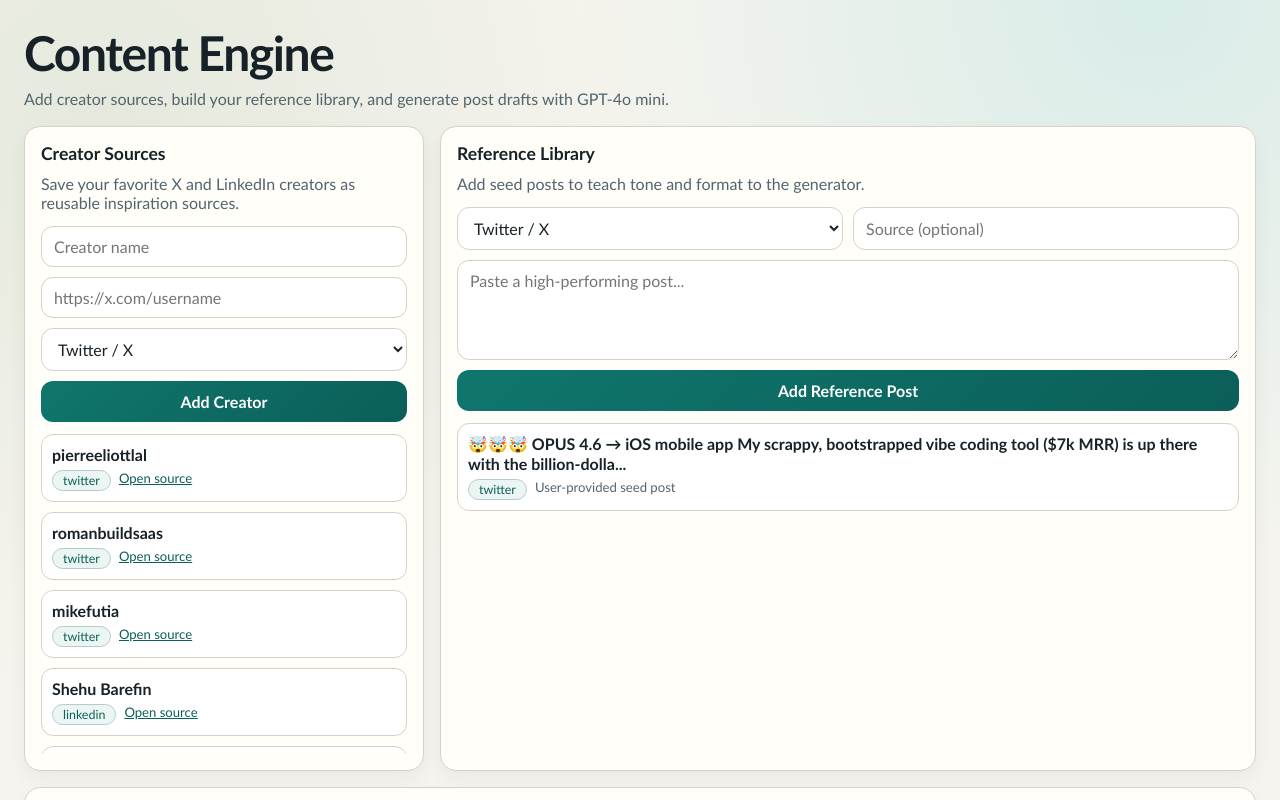
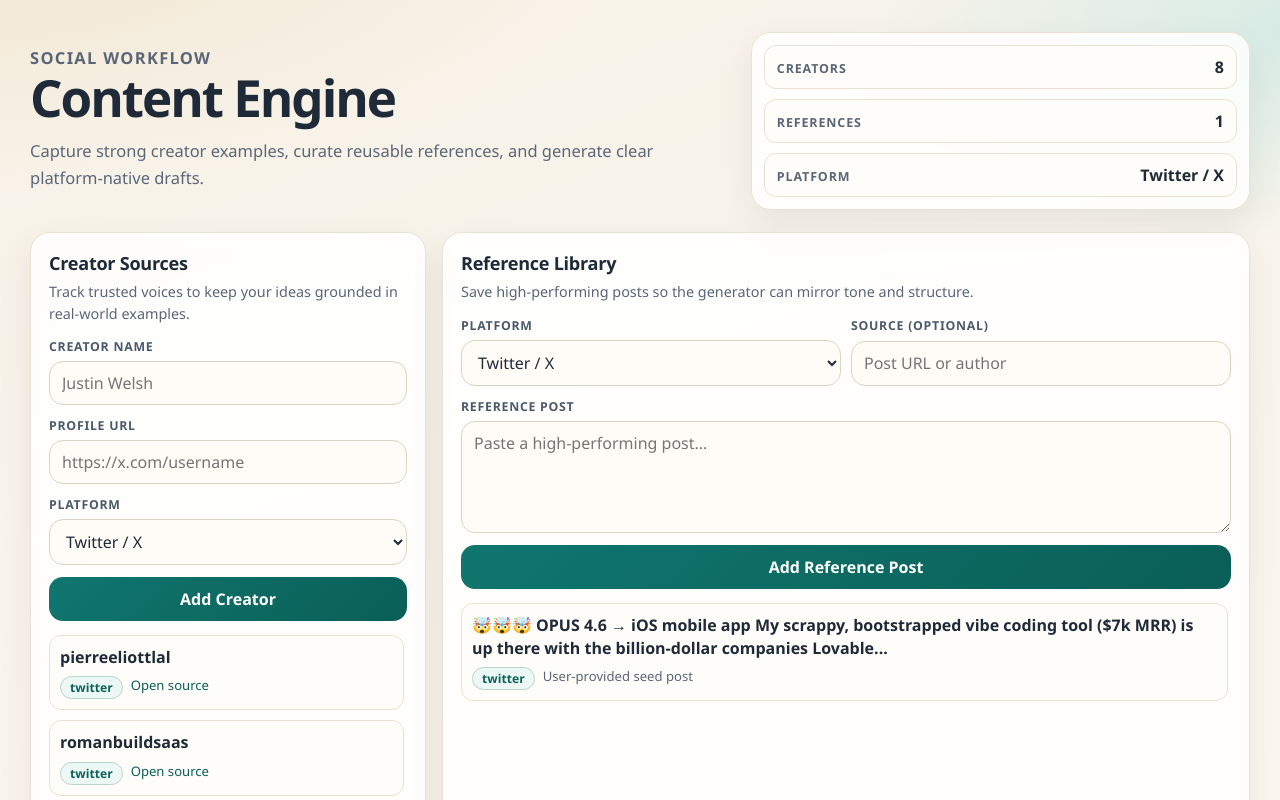
Before and after one commit to yar-malik/yar-content-engine, a Next.js app: page / in a window 1280 px wide. Shown: the top 800 px of the page. Built offline with nearby package versions, Linux system fonts and the light colour scheme.

Commit message:
all commits

```diff
--- a/app/globals.css
+++ b/app/globals.css
@@ -1,12 +1,19 @@
 :root {
-  --bg: #f6f4ee;
-  --bg-card: #fffef8;
-  --ink: #172228;
-  --ink-soft: #53646f;
+  --bg-0: #f7f2e8;
+  --bg-1: #fffaf2;
+  --surface: rgba(255, 255, 255, 0.84);
+  --surface-strong: #fffdf9;
+  --ink: #1f2a38;
+  --ink-soft: #5a6677;
+  --line: #d9d3c5;
+  --line-soft: #e8e2d4;
   --brand: #0f766e;
-  --brand-strong: #0b5f58;
-  --line: #d7d2c6;
-  --radius: 16px;
+  --brand-strong: #0a5f58;
+  --danger: #ac2c2c;
+  --success: #176944;
+  --radius-lg: 20px;
+  --radius-md: 14px;
+  --shadow: 0 14px 34px rgba(31, 42, 56, 0.08);
 }
 
 * {
@@ -17,47 +24,127 @@ html,
 body {
   margin: 0;
   padding: 0;
+  min-height: 100%;
   font-family:
+    "Manrope",
     "Avenir Next",
-    "Trebuchet MS",
     "Segoe UI",
-    "Helvetica Neue",
     sans-serif;
   color: var(--ink);
   background:
-    radial-gradient(circle at 8% 10%, #e5e9dd 0, transparent 36%),
-    radial-gradient(circle at 90% 0%, #d9ece8 0, transparent 34%),
-    var(--bg);
+    radial-gradient(58rem 24rem at -2% -5%, #f2e6d1 0%, transparent 70%),
+    radial-gradient(42rem 20rem at 102% 2%, #d6ebe5 0%, transparent 68%),
+    linear-gradient(160deg, var(--bg-0) 0%, var(--bg-1) 100%);
 }
 
 a {
   color: var(--brand-strong);
+  text-decoration: none;
+  transition: color 0.2s ease;
+}
+
+a:hover {
+  color: var(--brand);
 }
 
 .page {
   min-height: 100vh;
-  padding: 24px;
+  padding: 32px 20px 40px;
 }
 
 .shell {
-  max-width: 1280px;
+  max-width: 1220px;
   margin: 0 auto;
 }
 
 .hero {
-  margin-bottom: 18px;
+  display: grid;
+  grid-template-columns: 1.4fr 1fr;
+  gap: 22px;
+  align-items: stretch;
+  margin-bottom: 22px;
+  animation: fadeInUp 0.45s ease-out;
+}
+
+.eyebrow {
+  margin: 0 0 8px;
+  font-size: 0.78rem;
+  font-weight: 700;
+  letter-spacing: 0.08em;
+  text-transform: uppercase;
+  color: #3f4b5d;
 }
 
 .hero h1 {
   margin: 0;
-  font-size: clamp(1.9rem, 4vw, 3rem);
-  letter-spacing: -0.03em;
+  font-size: clamp(2.1rem, 4vw, 3.25rem);
+  line-height: 1.05;
+  letter-spacing: -0.04em;
 }
 
 .hero p {
-  margin: 8px 0 0;
+  margin: 12px 0 0;
   color: var(--ink-soft);
-  max-width: 720px;
+  max-width: 760px;
+  font-size: 1.03rem;
+  line-height: 1.65;
+}
+
+.heroStats {
+  background: var(--surface);
+  border: 1px solid var(--line-soft);
+  border-radius: var(--radius-lg);
+  padding: 12px;
+  display: grid;
+  grid-template-columns: 1fr;
+  gap: 10px;
+  backdrop-filter: blur(9px);
+  box-shadow: var(--shadow);
+}
+
+.stat {
+  border: 1px solid var(--line-soft);
+  border-radius: 12px;
+  background: var(--surface-strong);
+  padding: 10px 12px;
+  display: flex;
+  justify-content: space-between;
+  align-items: baseline;
+  gap: 10px;
+}
+
+.stat span {
+  font-size: 0.78rem;
+  color: var(--ink-soft);
+  text-transform: uppercase;
+  letter-spacing: 0.07em;
+  font-weight: 700;
+}
+
+.stat strong {
+  font-size: 1rem;
+  color: var(--ink);
+}
+
+.statusBanner {
+  margin: 0 0 18px;
+  padding: 10px 14px;
+  border-radius: 12px;
+  font-size: 0.92rem;
+  font-weight: 600;
+  border: 1px solid transparent;
+}
+
+.statusBanner.error {
+  color: var(--danger);
+  border-color: #eec7c7;
+  background: #fff2f2;
+}
+
+.statusBanner.success {
+  color: var(--success);
+  border-color: #cde6d7;
+  background: #f1fcf5;
 }
 
 .grid {
@@ -67,21 +154,29 @@ a {
 }
 
 .card {
-  background: var(--bg-card);
-  border: 1px solid var(--line);
-  border-radius: var(--radius);
-  padding: 16px;
-  box-shadow: 0 8px 18px rgba(27, 42, 45, 0.05);
+  background: var(--surface);
+  border: 1px solid var(--line-soft);
+  border-radius: var(--radius-lg);
+  padding: 18px;
+  box-shadow: var(--shadow);
+  backdrop-filter: blur(9px);
 }
 
-.card h2 {
-  margin: 0 0 10px;
-  font-size: 1.1rem;
+.sectionHead {
+  margin-bottom: 14px;
 }
 
-.card p {
+.sectionHead h2 {
   margin: 0;
+  font-size: 1.13rem;
+  letter-spacing: -0.015em;
+}
+
+.sectionHead p {
+  margin: 6px 0 0;
   color: var(--ink-soft);
+  font-size: 0.9rem;
+  line-height: 1.5;
 }
 
 .span-4 {
@@ -97,15 +192,31 @@ a {
 }
 
 .form {
-  margin-top: 14px;
   display: grid;
-  gap: 10px;
+  gap: 12px;
 }
 
 .row {
   display: grid;
-  grid-template-columns: 1fr 1fr;
+  grid-template-columns: repeat(2, minmax(0, 1fr));
   gap: 10px;
+}
+
+.row-tight {
+  grid-template-columns: 1.4fr 0.6fr;
+}
+
+.field {
+  display: grid;
+  gap: 6px;
+}
+
+.fieldLabel {
+  font-size: 0.77rem;
+  color: #4b596c;
+  font-weight: 700;
+  text-transform: uppercase;
+  letter-spacing: 0.06em;
 }
 
 input,
@@ -120,94 +231,149 @@ textarea,
 select {
   width: 100%;
   border: 1px solid var(--line);
-  border-radius: 12px;
+  border-radius: var(--radius-md);
   padding: 10px 12px;
-  background: #fff;
   color: var(--ink);
+  background: #fffcf7;
+  transition: border-color 0.2s ease, box-shadow 0.2s ease;
+}
+
+input:focus,
+textarea:focus,
+select:focus {
+  outline: none;
+  border-color: var(--brand);
+  box-shadow: 0 0 0 3px rgba(15, 118, 110, 0.16);
 }
 
 textarea {
-  min-height: 100px;
+  min-height: 112px;
   resize: vertical;
 }
 
 button {
   border: none;
-  border-radius: 12px;
-  padding: 11px 14px;
-  background: linear-gradient(135deg, var(--brand) 0%, var(--brand-strong) 100%);
+  border-radius: var(--radius-md);
+  padding: 11px 15px;
+  background: linear-gradient(135deg, var(--brand), var(--brand-strong));
   color: #fff;
   cursor: pointer;
   font-weight: 700;
+  transition: transform 0.15s ease, box-shadow 0.2s ease;
+}
+
+button:hover {
+  transform: translateY(-1px);
+  box-shadow: 0 8px 18px rgba(10, 95, 88, 0.26);
 }
 
 button:disabled {
-  opacity: 0.65;
+  opacity: 0.66;
   cursor: not-allowed;
+  transform: none;
+  box-shadow: none;
 }
 
 .list {
   display: grid;
   gap: 10px;
-  margin-top: 12px;
-  max-height: 320px;
+  margin-top: 14px;
+  max-height: 318px;
   overflow: auto;
+  padding-right: 3px;
 }
 
 .item {
-  border: 1px solid var(--line);
+  border: 1px solid var(--line-soft);
   border-radius: 12px;
   padding: 10px;
-  background: #fff;
+  background: var(--surface-strong);
 }
 
-.item .meta {
+.item strong {
+  line-height: 1.45;
+}
+
+.item.muted {
+  color: var(--ink-soft);
+  background: rgba(255, 255, 255, 0.7);
+}
+
+.meta {
   display: flex;
   gap: 8px;
   flex-wrap: wrap;
-  margin-top: 6px;
+  margin-top: 7px;
   font-size: 0.82rem;
   color: var(--ink-soft);
 }
 
 .tag {
-  border: 1px solid #b7cbc6;
-  background: #ebf5f3;
-  color: #0d6157;
+  border: 1px solid #bad3cd;
+  background: #ecf8f5;
+  color: #0e625a;
   border-radius: 999px;
-  padding: 2px 10px;
-  font-size: 0.78rem;
-}
-
-.error {
-  color: #b72222;
-  margin-top: 10px;
-}
-
-.success {
-  color: #176944;
-  margin-top: 10px;
+  padding: 2px 9px;
+  font-size: 0.76rem;
+  font-weight: 600;
 }
 
 .output {
   display: grid;
-  gap: 12px;
-  margin-top: 12px;
+  gap: 10px;
+  margin-top: 14px;
+}
+
+.outputCard {
+  background: #fffefb;
 }
 
 .output pre {
   margin: 8px 0 0;
   white-space: pre-wrap;
   font-family: inherit;
+  color: #334055;
+  line-height: 1.54;
 }
 
-@media (max-width: 980px) {
+@keyframes fadeInUp {
+  from {
+    opacity: 0;
+    transform: translateY(12px);
+  }
+  to {
+    opacity: 1;
+    transform: translateY(0);
+  }
+}
+
+@media (max-width: 1040px) {
+  .hero {
+    grid-template-columns: 1fr;
+  }
+
   .span-4,
-  .span-8 {
+  .span-8,
+  .span-12 {
     grid-column: span 12;
   }
+}
 
-  .row {
+@media (max-width: 760px) {
+  .page {
+    padding: 20px 12px 28px;
+  }
+
+  .card {
+    padding: 14px;
+  }
+
+  .row,
+  .row-tight {
     grid-template-columns: 1fr;
   }
+
+  .hero p {
+    font-size: 0.96rem;
+  }
 }
--- a/app/page.js
+++ b/app/page.js
@@ -131,33 +131,68 @@ export default function HomePage() {
     }
   }
 
+  const platformLabel = genForm.platform === "linkedin" ? "LinkedIn" : "Twitter / X";
+
   return (
     <div className="page">
       <div className="shell">
         <header className="hero">
+          <div>
+            <p className="eyebrow">Social Workflow</p>
             <h1>Content Engine</h1>
             <p>
-            Add creator sources, build your reference library, and generate post drafts with
-            GPT-4o mini.
+              Capture strong creator examples, curate reusable references, and generate clear
+              platform-native drafts.
             </p>
+          </div>
+          <div className="heroStats">
+            <div className="stat">
+              <span>Creators</span>
+              <strong>{creators.length}</strong>
+            </div>
+            <div className="stat">
+              <span>References</span>
+              <strong>{filteredItems.length}</strong>
+            </div>
+            <div className="stat">
+              <span>Platform</span>
+              <strong>{platformLabel}</strong>
+            </div>
+          </div>
         </header>
+
+        {(status.error || status.success) && (
+          <div className={`statusBanner ${status.error ? "error" : "success"}`}>
+            {status.error || status.success}
+          </div>
+        )}
 
         <section className="grid">
           <article className="card span-4">
+            <div className="sectionHead">
               <h2>Creator Sources</h2>
-            <p>Save your favorite X and LinkedIn creators as reusable inspiration sources.</p>
+              <p>Track trusted voices to keep your ideas grounded in real-world examples.</p>
+            </div>
 
             <form className="form" onSubmit={addCreator}>
+              <label className="field">
+                <span className="fieldLabel">Creator Name</span>
                 <input
-                placeholder="Creator name"
+                  placeholder="Justin Welsh"
                   value={creatorForm.name}
                   onChange={(e) => setCreatorForm((prev) => ({ ...prev, name: e.target.value }))}
                 />
+              </label>
+              <label className="field">
+                <span className="fieldLabel">Profile URL</span>
                 <input
                   placeholder="https://x.com/username"
                   value={creatorForm.url}
                   onChange={(e) => setCreatorForm((prev) => ({ ...prev, url: e.target.value }))}
                 />
+              </label>
+              <label className="field">
+                <span className="fieldLabel">Platform</span>
                 <select
                   value={creatorForm.platform}
                   onChange={(e) =>
@@ -167,13 +202,14 @@ export default function HomePage() {
                   <option value="twitter">Twitter / X</option>
                   <option value="linkedin">LinkedIn</option>
                 </select>
+              </label>
               <button type="submit">Add Creator</button>
             </form>
 
             <div className="list">
-              {loading.creators && <div className="item">Loading creators...</div>}
+              {loading.creators && <div className="item muted">Loading creators...</div>}
               {!loading.creators && creators.length === 0 && (
-                <div className="item">No creators yet.</div>
+                <div className="item muted">No creators yet.</div>
               )}
               {creators.map((creator) => (
                 <div className="item" key={creator.id}>
@@ -190,40 +226,58 @@ export default function HomePage() {
           </article>
 
           <article className="card span-8">
+            <div className="sectionHead">
               <h2>Reference Library</h2>
-            <p>Add seed posts to teach tone and format to the generator.</p>
+              <p>Save high-performing posts so the generator can mirror tone and structure.</p>
+            </div>
 
             <form className="form" onSubmit={addLibraryItem}>
               <div className="row">
+                <label className="field">
+                  <span className="fieldLabel">Platform</span>
                   <select
                     value={itemForm.platform}
-                  onChange={(e) => setItemForm((prev) => ({ ...prev, platform: e.target.value }))}
+                    onChange={(e) =>
+                      setItemForm((prev) => ({ ...prev, platform: e.target.value }))
+                    }
                   >
                     <option value="twitter">Twitter / X</option>
                     <option value="linkedin">LinkedIn</option>
                   </select>
+                </label>
+                <label className="field">
+                  <span className="fieldLabel">Source (optional)</span>
                   <input
-                  placeholder="Source (optional)"
+                    placeholder="Post URL or author"
                     value={itemForm.source}
-                  onChange={(e) => setItemForm((prev) => ({ ...prev, source: e.target.value }))}
+                    onChange={(e) =>
+                      setItemForm((prev) => ({ ...prev, source: e.target.value }))
+                    }
                   />
+                </label>
               </div>
+              <label className="field">
+                <span className="fieldLabel">Reference Post</span>
                 <textarea
                   placeholder="Paste a high-performing post..."
                   value={itemForm.text}
                   onChange={(e) => setItemForm((prev) => ({ ...prev, text: e.target.value }))}
                 />
+              </label>
               <button type="submit">Add Reference Post</button>
             </form>
 
             <div className="list">
-              {loading.items && <div className="item">Loading posts...</div>}
+              {loading.items && <div className="item muted">Loading posts...</div>}
               {!loading.items && filteredItems.length === 0 && (
-                <div className="item">No posts for {genForm.platform} yet.</div>
+                <div className="item muted">No posts for {genForm.platform} yet.</div>
               )}
               {filteredItems.map((item) => (
                 <div className="item" key={item.id}>
-                  <strong>{item.text.slice(0, 120)}{item.text.length > 120 ? "..." : ""}</strong>
+                  <strong>
+                    {item.text.slice(0, 140)}
+                    {item.text.length > 140 ? "..." : ""}
+                  </strong>
                   <div className="meta">
                     <span className="tag">{item.platform}</span>
                     <span>{item.source || "manual"}</span>
@@ -234,11 +288,15 @@ export default function HomePage() {
           </article>
 
           <article className="card span-12">
+            <div className="sectionHead">
               <h2>Generate Posts</h2>
-            <p>Write a brief and generate platform-ready drafts.</p>
+              <p>Write a focused prompt and produce clean drafts in one step.</p>
+            </div>
 
             <form className="form" onSubmit={generate}>
-              <div className="row">
+              <div className="row row-tight">
+                <label className="field">
+                  <span className="fieldLabel">Platform</span>
                   <select
                     value={genForm.platform}
                     onChange={(e) => {
@@ -250,6 +308,9 @@ export default function HomePage() {
                     <option value="twitter">Twitter / X</option>
                     <option value="linkedin">LinkedIn</option>
                   </select>
+                </label>
+                <label className="field">
+                  <span className="fieldLabel">Variants</span>
                   <input
                     type="number"
                     min={1}
@@ -262,46 +323,54 @@ export default function HomePage() {
                       }))
                     }
                   />
+                </label>
               </div>
 
+              <label className="field">
+                <span className="fieldLabel">Brief</span>
                 <textarea
-                placeholder="Brief (required): what should this post communicate?"
+                  placeholder="What should this post communicate?"
                   value={genForm.brief}
                   onChange={(e) => setGenForm((prev) => ({ ...prev, brief: e.target.value }))}
                 />
+              </label>
 
               <div className="row">
+                <label className="field">
+                  <span className="fieldLabel">Audience (optional)</span>
                   <input
-                  placeholder="Audience (optional)"
+                    placeholder="Who is this for?"
                     value={genForm.audience}
                     onChange={(e) => setGenForm((prev) => ({ ...prev, audience: e.target.value }))}
                   />
+                </label>
+                <label className="field">
+                  <span className="fieldLabel">Goal (optional)</span>
                   <input
-                  placeholder="Goal (optional)"
+                    placeholder="What action should they take?"
                     value={genForm.goal}
                     onChange={(e) => setGenForm((prev) => ({ ...prev, goal: e.target.value }))}
                   />
+                </label>
               </div>
 
+              <label className="field">
+                <span className="fieldLabel">Call to Action (optional)</span>
                 <input
-                placeholder="Call to action (optional)"
+                  placeholder="Reply, DM, visit site, book a call..."
                   value={genForm.callToAction}
-                onChange={(e) =>
-                  setGenForm((prev) => ({ ...prev, callToAction: e.target.value }))
-                }
+                  onChange={(e) => setGenForm((prev) => ({ ...prev, callToAction: e.target.value }))}
                 />
+              </label>
 
               <button type="submit" disabled={loading.generate}>
                 {loading.generate ? "Generating..." : "Generate Posts"}
               </button>
             </form>
 
-            {status.error && <p className="error">{status.error}</p>}
-            {status.success && <p className="success">{status.success}</p>}
-
             <div className="output">
               {posts.map((post, idx) => (
-                <div key={`${idx}-${post.hook}`} className="item">
+                <div key={`${idx}-${post.hook}`} className="item outputCard">
                   <strong>{post.hook || `Draft ${idx + 1}`}</strong>
                   <pre>{post.post}</pre>
                 </div>
```
Lines whose indentation alone changed are shown as unchanged.
